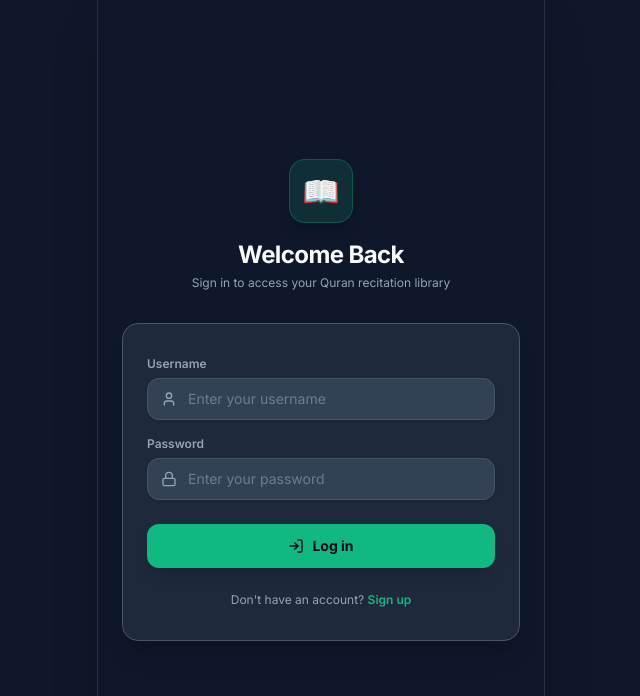
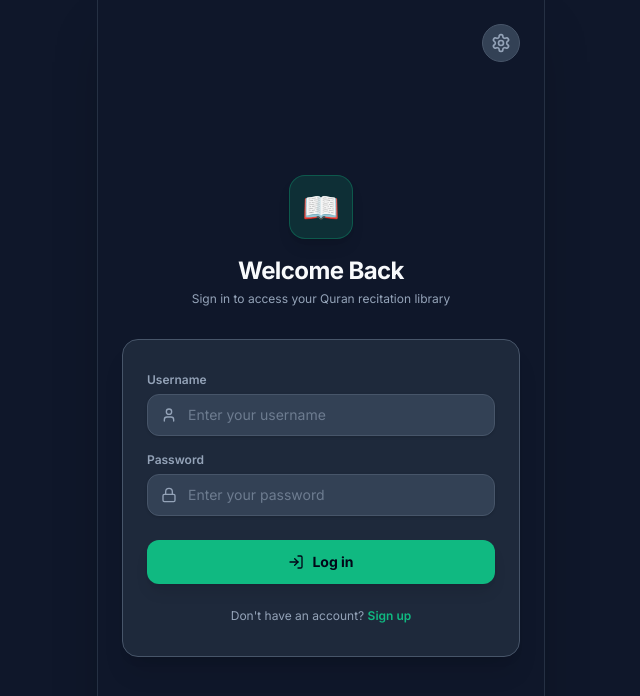
Before and after one commit to salishbaahmed/Quran-By-Ear, a React (Vite) app in the folder phone/frontend/: page / in a window 1280 px wide. Shown: the top 696 px of the page, without its empty margins (319-959 px from the left). Built offline with nearby package versions, Linux system fonts and the light colour scheme.

Commit message:
chore: prepare beta-stable release with settings fixes and APK bundling

```diff
--- a/phone/frontend/package.json
+++ b/phone/frontend/package.json
@@ -21,6 +21,7 @@
     "@vitejs/plugin-react": "^4.3.4",
     "tailwindcss": "^4.0.0",
     "typescript": "^5.7.0",
-    "vite": "^6.0.0"
+    "vite": "^6.0.0",
+    "vite-plugin-singlefile": "^2.3.3"
   }
 }
--- a/phone/frontend/src/screens/LoginScreen.tsx
+++ b/phone/frontend/src/screens/LoginScreen.tsx
@@ -39,7 +39,16 @@
   return (
     <div className="min-h-screen bg-bg flex flex-col justify-center px-6 py-12">
       <div className="sm:mx-auto sm:w-full sm:max-w-md">
-        <div className="flex justify-center mb-4">
+        <div className="absolute top-6 right-6">
+          <button
+            onClick={() => onNavigate('settings')}
+            className="p-2 rounded-full bg-surface-2 border border-border text-fg-muted hover:text-fg hover:bg-surface-3 transition-colors active-scale"
+            aria-label="Settings"
+          >
+            <svg xmlns="http://www.w3.org/2000/svg" width="20" height="20" viewBox="0 0 24 24" fill="none" stroke="currentColor" strokeWidth="2" strokeLinecap="round" strokeLinejoin="round"><path d="M12.22 2h-.44a2 2 0 0 0-2 2v.18a2 2 0 0 1-1 1.73l-.43.25a2 2 0 0 1-2 0l-.15-.08a2 2 0 0 0-2.73.73l-.22.38a2 2 0 0 0 .73 2.73l.15.1a2 2 0 0 1 1 1.72v.51a2 2 0 0 1-1 1.74l-.15.09a2 2 0 0 0-.73 2.73l.22.38a2 2 0 0 0 2.73.73l.15-.08a2 2 0 0 1 2 0l.43.25a2 2 0 0 1 1 1.73V20a2 2 0 0 0 2 2h.44a2 2 0 0 0 2-2v-.18a2 2 0 0 1 1-1.73l.43-.25a2 2 0 0 1 2 0l.15.08a2 2 0 0 0 2.73-.73l.22-.39a2 2 0 0 0-.73-2.73l-.15-.08a2 2 0 0 1-1-1.74v-.5a2 2 0 0 1 1-1.74l.15-.09a2 2 0 0 0 .73-2.73l-.22-.38a2 2 0 0 0-2.73-.73l-.15.08a2 2 0 0 1-2 0l-.43-.25a2 2 0 0 1-1-1.73V4a2 2 0 0 0-2-2z"/><circle cx="12" cy="12" r="3"/></svg>
+          </button>
+        </div>
+        <div className="flex justify-center mb-4 mt-8">
           <div className="w-16 h-16 rounded-2xl bg-accent-light flex items-center justify-center border border-accent/30 shadow-lg">
             <span className="text-3xl">📖</span>
           </div>
--- a/phone/frontend/src/screens/SettingsScreen.tsx
+++ b/phone/frontend/src/screens/SettingsScreen.tsx
@@ -1,7 +1,7 @@
 import React, { useState } from 'react';
 import { ScreenState } from '../types';
 import { Header } from '../components/Header';
-import { getApiBaseUrl, setApiBaseUrl, clearToken, DEFAULT_API_BASE_URL } from '../lib/api';
+import { getApiBaseUrl, setApiBaseUrl, clearToken, DEFAULT_API_BASE_URL, getToken } from '../lib/api';
 import { Server, Save, LogOut, RotateCcw, ShieldAlert } from 'lucide-react';
 
 interface SettingsScreenProps {
@@ -41,7 +41,13 @@
         subtitle="App configuration & account"
         onNavigate={onNavigate}
         showBack={true}
-        onBack={() => onNavigate('surah-list')}
+        onBack={() => {
+          if (getToken()) {
+            onNavigate('surah-list');
+          } else {
+            onNavigate('login');
+          }
+        }}
       />
 
       <main className="flex-1 px-4 pt-4 max-w-md mx-auto w-full space-y-6">
--- a/phone/frontend/src/screens/SignupScreen.tsx
+++ b/phone/frontend/src/screens/SignupScreen.tsx
@@ -53,7 +53,16 @@
           <span>Back to Login</span>
         </button>
 
-        <div className="flex justify-center mb-4">
+        <div className="absolute top-6 right-6">
+          <button
+            onClick={() => onNavigate('settings')}
+            className="p-2 rounded-full bg-surface-2 border border-border text-fg-muted hover:text-fg hover:bg-surface-3 transition-colors active-scale"
+            aria-label="Settings"
+          >
+            <svg xmlns="http://www.w3.org/2000/svg" width="20" height="20" viewBox="0 0 24 24" fill="none" stroke="currentColor" strokeWidth="2" strokeLinecap="round" strokeLinejoin="round"><path d="M12.22 2h-.44a2 2 0 0 0-2 2v.18a2 2 0 0 1-1 1.73l-.43.25a2 2 0 0 1-2 0l-.15-.08a2 2 0 0 0-2.73.73l-.22.38a2 2 0 0 0 .73 2.73l.15.1a2 2 0 0 1 1 1.72v.51a2 2 0 0 1-1 1.74l-.15.09a2 2 0 0 0-.73 2.73l.22.38a2 2 0 0 0 2.73.73l.15-.08a2 2 0 0 1 2 0l.43.25a2 2 0 0 1 1 1.73V20a2 2 0 0 0 2 2h.44a2 2 0 0 0 2-2v-.18a2 2 0 0 1 1-1.73l.43-.25a2 2 0 0 1 2 0l.15.08a2 2 0 0 0 2.73-.73l.22-.39a2 2 0 0 0-.73-2.73l-.15-.08a2 2 0 0 1-1-1.74v-.5a2 2 0 0 1 1-1.74l.15-.09a2 2 0 0 0 .73-2.73l-.22-.38a2 2 0 0 0-2.73-.73l-.15.08a2 2 0 0 1-2 0l-.43-.25a2 2 0 0 1-1-1.73V4a2 2 0 0 0-2-2z"/><circle cx="12" cy="12" r="3"/></svg>
+          </button>
+        </div>
+        <div className="flex justify-center mb-4 mt-8">
           <div className="w-16 h-16 rounded-2xl bg-accent-light flex items-center justify-center border border-accent/30 shadow-lg">
             <UserPlus className="w-8 h-8 text-accent" />
           </div>
--- a/phone/frontend/vite.config.ts
+++ b/phone/frontend/vite.config.ts
@@ -1,10 +1,12 @@
 import { defineConfig } from 'vite';
 import react from '@vitejs/plugin-react';
 import tailwindcss from '@tailwindcss/vite';
+import { viteSingleFile } from 'vite-plugin-singlefile';
 
 // https://vitejs.dev/config/
 export default defineConfig({
-  plugins: [react(), tailwindcss()],
+  base: './',
+  plugins: [react(), tailwindcss(), viteSingleFile()],
   server: {
     host: true,
     port: 5173,
```
Also changed, not shown: 3 other files (tests, documents, lock files or other folders).
